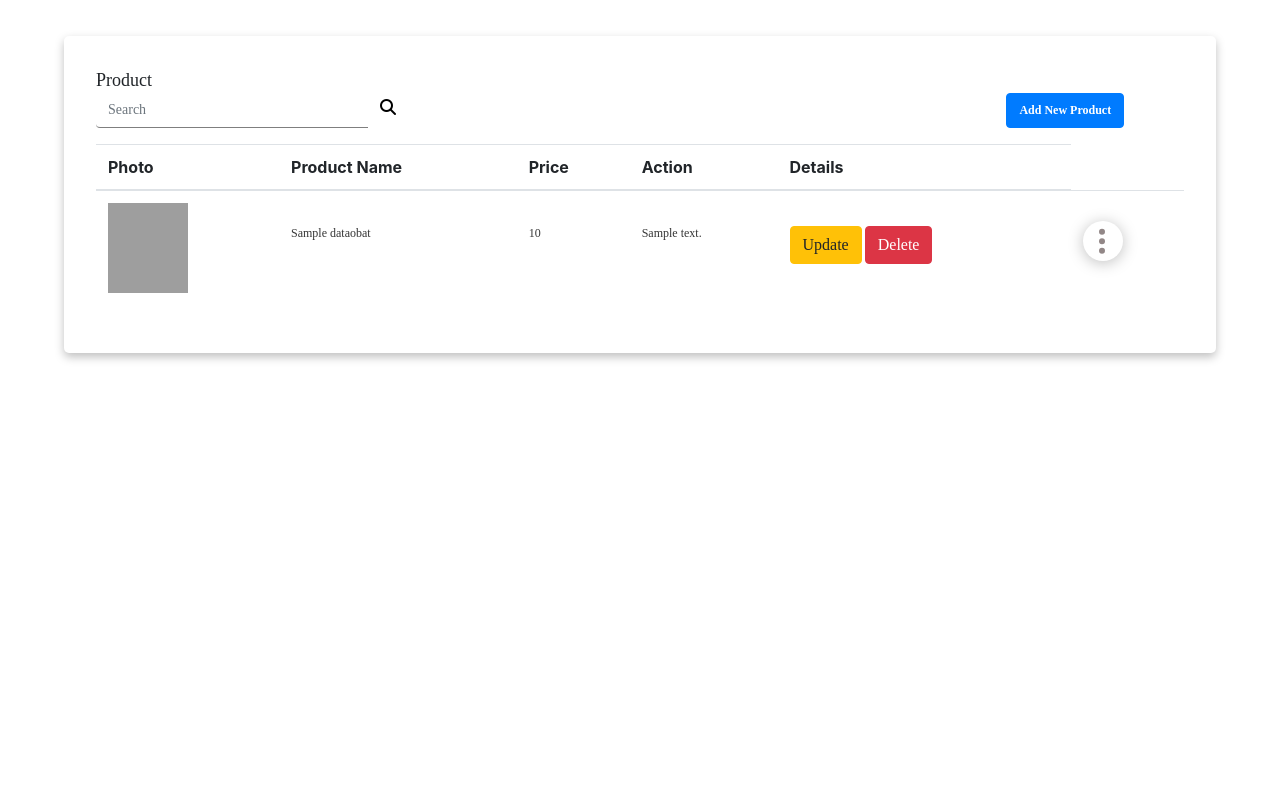
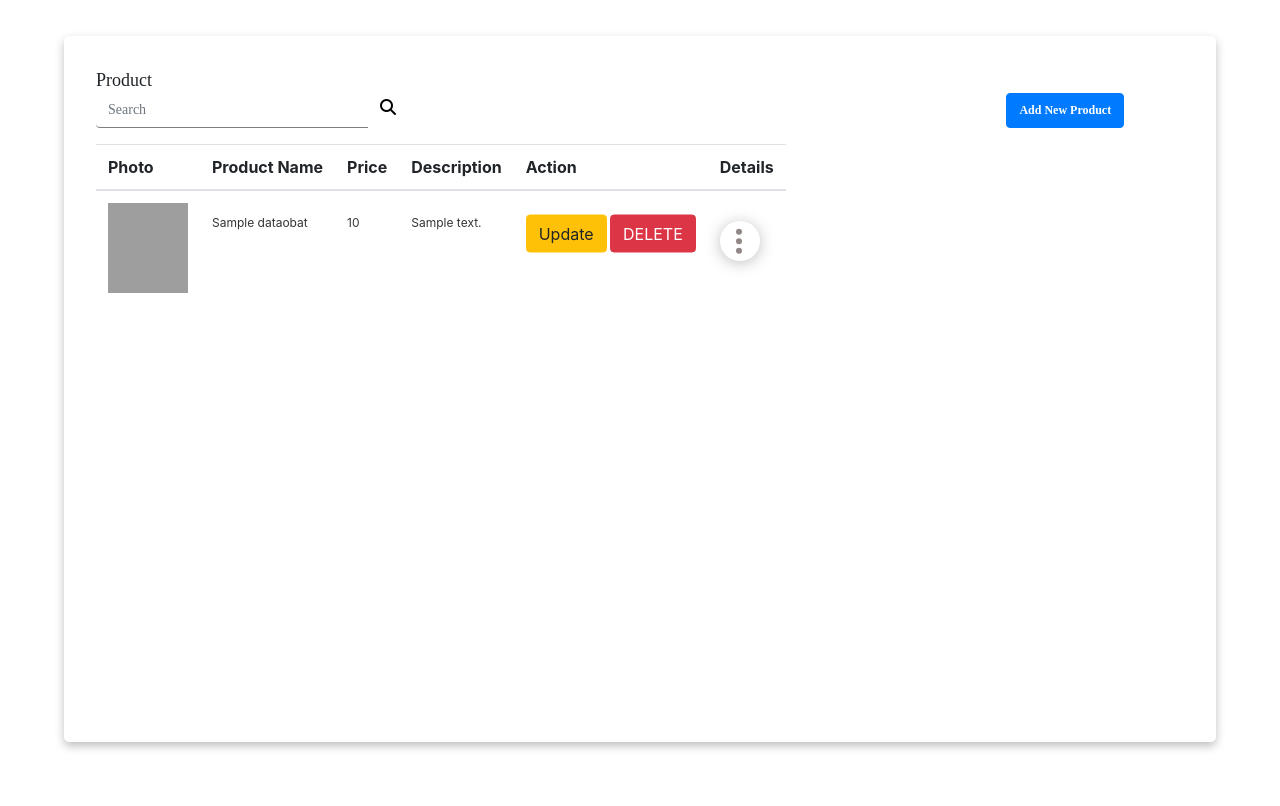
Before and after one commit to rivannurihsan/WEBPRO, a CodeIgniter app: the page made by application/views/Admin/CRUDPRODUCT.php in a window 1280 px wide. Shown: the part 66-872 px from the top of the page. Before the commit the page ends 427 px from the top, so only its background shows below. Run offline with CodeIgniter, Linux system fonts and the light colour scheme; tables that the repository leaves empty or names only in its code hold one stand-in row (values such as "Sample post"); the template is opened without the code that fills it: most values are stand-ins (such as "Sample title", 1, 10 or a date in 2020); some libraries are stand-ins or nearby versions; grey boxes are pictures that could not be loaded.

Commit message:
Bisa delete

```diff
--- a/application/models/Obat.php
+++ b/application/models/Obat.php
@@ -10,6 +10,10 @@ class Obat extends CI_Model{
 		$this->db->from('Product');
 		$query = $this->db->get();
 		return $query->result();
+    }
+    public function hapus_obat($idobat)
+	{
+		return $this->db->delete("Product", array("Obatid" => $idobat));
 	}
 }
 ?>
--- a/application/views/Admin/CRUDPRODUCT.php
+++ b/application/views/Admin/CRUDPRODUCT.php
@@ -7,13 +7,23 @@ $this->load->view('Users/Template/header');
         <head>
             <title>TelyuPharmacy | AdminProduct</title>
             <style>
+
+                .my-custom-scrollbar {
+                    position: relative;
+                    height: 550px;
+                    overflow: scroll;
+                }
+                .table-wrapper-scroll-y {
+                    display: block;
+                    width: 100%;
+                }
                 #section1 {
                     margin-top: 8%;
+                    margin-bottom: 5%;
                     background: #FFFFFF;
                     box-shadow: 0 4px 10px rgba(0, 0, 0, 0.25);
                     border-radius: 5px;
                     padding: 2em;
-                    position: relative;
                     width: 90%;
                 }
 
@@ -61,7 +71,6 @@ $this->load->view('Users/Template/header');
                 }
 
                 td {
-                    font-family: Nunito Sans;
                     font-style: normal;
                     font-weight: normal;
                     font-size: 12px;
@@ -69,7 +78,7 @@ $this->load->view('Users/Template/header');
                 }
 
                 #margin {
-                    transform: translate(0%, 20%);
+                    transform: translate(0%, 10%);
                 }
 
                 .detail {
@@ -101,7 +110,7 @@ $this->load->view('Users/Template/header');
                     padding-top: 3%;
                     padding-bottom: 3%;
                 }
-                #image{
+                #image {
                     width: 80px;
                     height: 90px;
                 }
@@ -194,16 +203,17 @@ $this->load->view('Users/Template/header');
                                 data-target="#addProduct">Add New Product</a>
                         </div>
                     </form>
-                    <table class="table">
-                        <thead >
-                            <tr position='fixed'>
+                    <table class="table table-wrapper-scroll-y my-custom-scrollbar">
+                        <thead>
+                            <tr>
                                 <th scope="col">Photo</th>
                                 <th scope="col">Product Name</th>
                                 <th scope="col">Price</th>
+                                <th scope="col">Description</th>
                                 <th scope="col">Action</th>
                                 <th scope="col">Details</th>
                             </tr>
-                        </!-->
+                        </thead>
                         <tbody>
                             <?php $no=1; foreach ($dataobat as $d ) {?>
                             <tr>
@@ -215,7 +225,7 @@ $this->load->view('Users/Template/header');
                                 <td id="margin"><?php echo nl2br($d->Description) ?></td>
                                 <td id="margin">
                                     <button type="button" class="btn btn-warning">Update</button>
-                                    <button type="button" class="btn btn-danger">Delete</button>
+                                    <a type="button" class="btn btn-danger"  href="<?php echo base_url(); ?>Admin/hapusobat/<?php echo $d->Obatid ?>" onClick="return confirm('Apakah Anda Yakin?')" >DELETE</a>
                                 </td>
                                 <td>
                                     <div class="detail">
@@ -239,7 +249,11 @@ $this->load->view('Users/Template/header');
                             <div class="modal-dialog bg-modal">
                                 <div class="modal-content">
                                     <h5 id="tittle">Add New Product</h5>
-                                    <form class="row" action="<?= base_url();?>Admin/Create_Obat/" method="POST" enctype="multipart/form-data">
+                                    <form
+                                        class="row"
+                                        action="<?= base_url();?>Admin/Create_Obat/"
+                                        method="POST"
+                                        enctype="multipart/form-data">
                                         <div class="col-md-1"></div>
                                         <div class="col-md-4">
                                             <img
@@ -252,16 +266,13 @@ $this->load->view('Users/Template/header');
                                             <input type="text" name="Nama_Obat" class="form-control">
                                             <div class="topic-title">Price</div>
                                             <input type="text" class="form-control" name="Harga"><br>
-                                            <input type="file" name="uploadImage" class="form-control" />
+                                            <input type="file" name="uploadImage" class="form-control"/>
                                         </div>
 
                                         <div class="topic-title desc">Description</div>
-                                        <textarea class="form-control" name="Description" id="" cols="30" rows="5" ></textarea>
+                                        <textarea class="form-control" name="Description" id="" cols="30" rows="5"></textarea>
                                         <div class="text-center">
-                                            <button
-                                                type="submit"
-                                                class="btn btn-primary"
-                                                value="upload">Add New Product</button>
+                                            <button type="submit" class="btn btn-primary" value="upload">Add New Product</button>
                                             <button type="button" class="btn btn-outline-danger" data-dismiss="modal">Cancel</button>
                                         </div>&nbsp
 
```
Also changed, not shown: application/controllers/Admin.php (+11 -0 lines), assets/Man-16-icon21.png (added).
